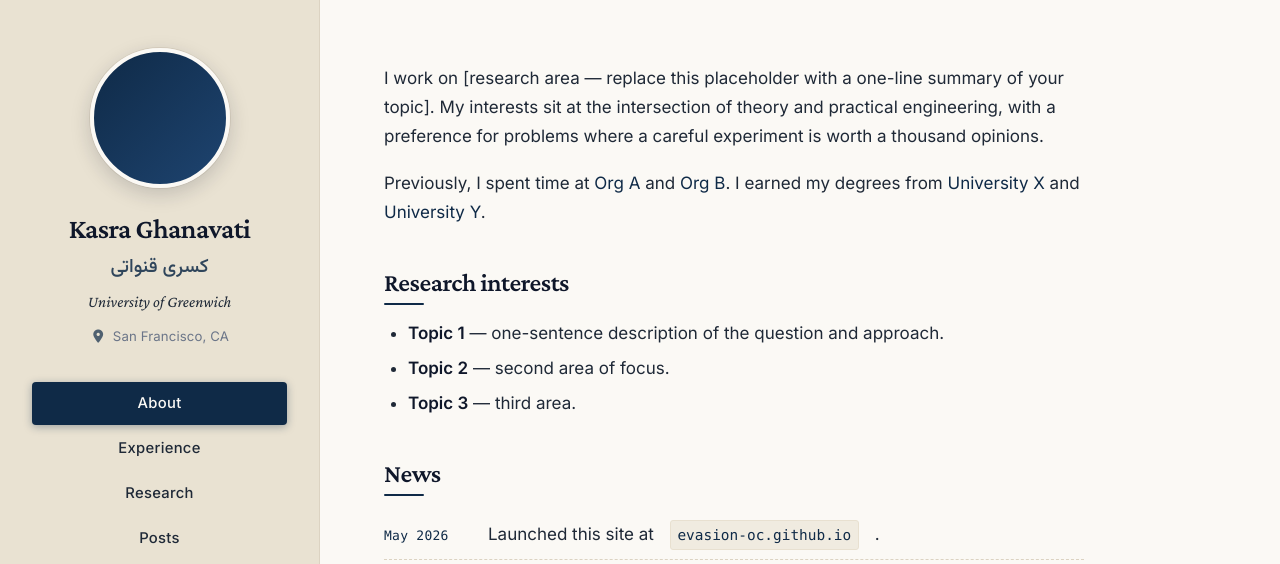
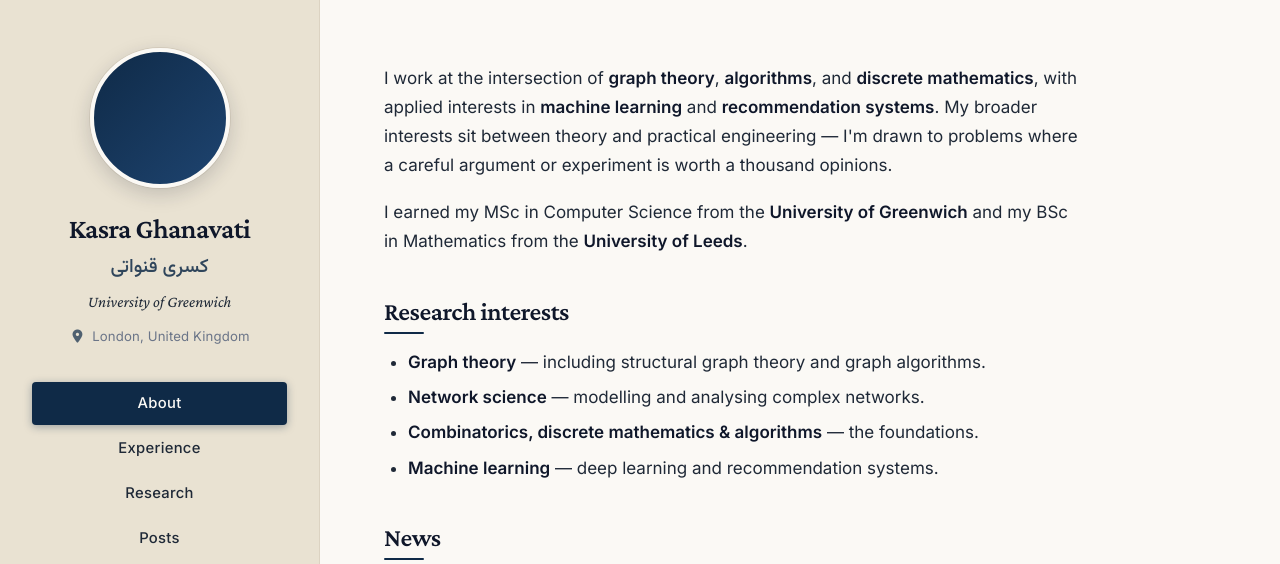
Before and after one commit to Evasion-OC/Evasion-OC.github.io, a plain HTML site: page index.html in a window 1280 px wide. Shown: the top 564 px of the page. Drawn offline with nearby package versions, Linux system fonts and the light colour scheme; some icons are missing.

Commit message:
Add real bio: research areas, BSc Leeds + MSc Greenwich, London location; update OG image subtitle

```diff
--- a/index.html
+++ b/index.html
@@ -4,17 +4,17 @@
   <meta charset="utf-8" />
   <meta name="viewport" content="width=device-width, initial-scale=1" />
   <title>Kasra Ghanavati</title>
-  <meta name="description" content="Personal academic site of Kasra Ghanavati, University of Greenwich." />
+  <meta name="description" content="Personal academic site of Kasra Ghanavati — graph theory, algorithms, and machine learning at the University of Greenwich." />
   <meta name="author" content="Kasra Ghanavati" />
 
   <meta property="og:type" content="website" />
   <meta property="og:title" content="Kasra Ghanavati" />
-  <meta property="og:description" content="Personal academic site of Kasra Ghanavati." />
+  <meta property="og:description" content="Graph theory, algorithms, and machine learning. University of Greenwich." />
   <meta property="og:url" content="https://evasion-oc.github.io/" />
   <meta property="og:image" content="https://evasion-oc.github.io/assets/img/og-image.svg" />
   <meta name="twitter:card" content="summary_large_image" />
   <meta name="twitter:title" content="Kasra Ghanavati" />
-  <meta name="twitter:description" content="Personal academic site of Kasra Ghanavati." />
+  <meta name="twitter:description" content="Graph theory, algorithms, and machine learning. University of Greenwich." />
   <meta name="twitter:image" content="https://evasion-oc.github.io/assets/img/og-image.svg" />
 
   <link rel="icon" type="image/svg+xml" href="assets/img/favicon.svg" />
@@ -35,7 +35,7 @@
         <h1 class="name">Kasra&nbsp;Ghanavati</h1>
         <p class="name-alt">کسری قنواتی</p>
         <p class="affiliation">University of Greenwich</p>
-        <p class="location"><i class="fas fa-map-marker-alt fa-fw"></i> San Francisco, CA</p>
+        <p class="location"><i class="fas fa-map-marker-alt fa-fw"></i> London, United Kingdom</p>
         <nav class="nav">
           <a href="index.html" class="nav-link" aria-current="page">About</a>
           <a href="experience.html" class="nav-link">Experience</a>
@@ -57,22 +57,26 @@
     <main class="main" id="main-content">
       <section class="prose">
         <p>
-          I work on [research area &mdash; replace this placeholder with a one-line
-          summary of your topic]. My interests sit at the intersection of theory
-          and practical engineering, with a preference for problems where a
-          careful experiment is worth a thousand opinions.
+          I work at the intersection of <strong>graph theory</strong>,
+          <strong>algorithms</strong>, and <strong>discrete mathematics</strong>,
+          with applied interests in <strong>machine learning</strong> and
+          <strong>recommendation systems</strong>. My broader interests sit
+          between theory and practical engineering &mdash; I'm drawn to
+          problems where a careful argument or experiment is worth a thousand
+          opinions.
         </p>
         <p>
-          Previously, I spent time at <a href="#">Org A</a> and <a href="#">Org B</a>.
-          I earned my degrees from <a href="#">University X</a> and
-          <a href="#">University Y</a>.
+          I earned my MSc in Computer Science from the
+          <strong>University of Greenwich</strong> and my BSc in Mathematics
+          from the <strong>University of Leeds</strong>.
         </p>
 
         <h2>Research interests</h2>
         <ul>
-          <li><strong>Topic 1</strong> &mdash; one-sentence description of the question and approach.</li>
-          <li><strong>Topic 2</strong> &mdash; second area of focus.</li>
-          <li><strong>Topic 3</strong> &mdash; third area.</li>
+          <li><strong>Graph theory</strong> &mdash; including structural graph theory and graph algorithms.</li>
+          <li><strong>Network science</strong> &mdash; modelling and analysing complex networks.</li>
+          <li><strong>Combinatorics, discrete mathematics &amp; algorithms</strong> &mdash; the foundations.</li>
+          <li><strong>Machine learning</strong> &mdash; deep learning and recommendation systems.</li>
         </ul>
 
         <h2>News</h2>
```
Also changed, not shown: 404.html (+1 -1 lines), contact.html (+1 -1 lines), cv.html (+1 -1 lines), experience.html (+8 -14 lines), posts.html (+1 -1 lines), research.html (+1 -1 lines), assets/img/og-image.svg.
